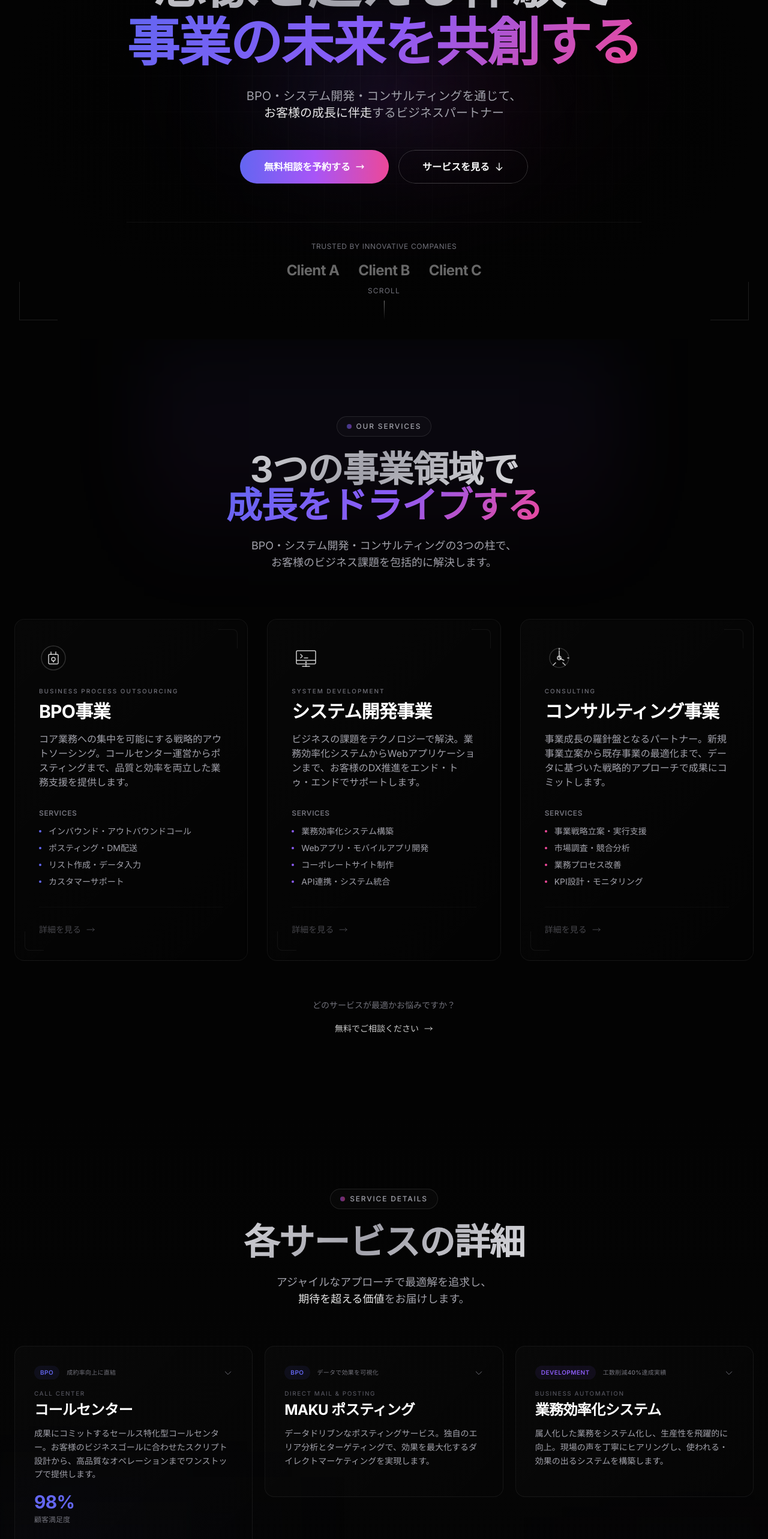
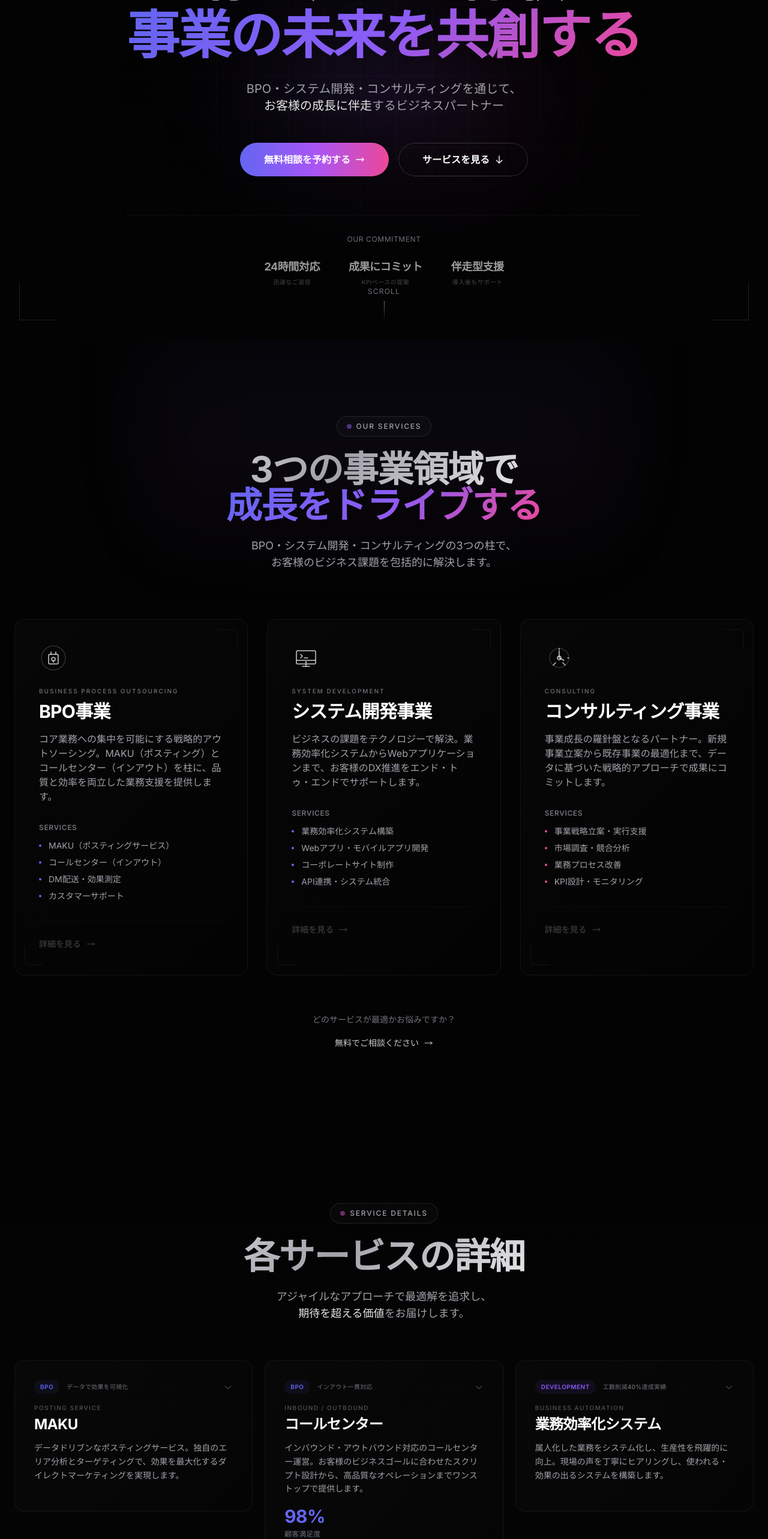
Before and after one commit to admin-unser/unsercorporatehp, a Next.js app: page / in a window 1280 px wide. Shown: the part 234-2800 px from the top of the page at 60% size. Built offline with nearby package versions, Linux system fonts and the light colour scheme.

Commit message:
詳細を見るリンクを有効化、Client A/B/CをOur Commitmentに変更

```diff
--- a/app/components/BusinessAreas/BusinessAreas.tsx
+++ b/app/components/BusinessAreas/BusinessAreas.tsx
@@ -55,8 +55,8 @@ const businessAreas: BusinessArea[] = [
     id: 'bpo',
     title: 'BPO事業',
     titleEn: 'Business Process Outsourcing',
-    description: 'コア業務への集中を可能にする戦略的アウトソーシング。コールセンター運営からポスティングまで、品質と効率を両立した業務支援を提供します。',
-    services: ['インバウンド・アウトバウンドコール', 'ポスティング・DM配送', 'リスト作成・データ入力', 'カスタマーサポート'],
+    description: 'コア業務への集中を可能にする戦略的アウトソーシング。MAKU（ポスティング）とコールセンター（インアウト）を柱に、品質と効率を両立した業務支援を提供します。',
+    services: ['MAKU（ポスティングサービス）', 'コールセンター（インアウト）', 'DM配送・効果測定', 'カスタマーサポート'],
     icon: <BpoIcon />,
     gradient: 'from-indigo-500/10 via-blue-500/5 to-transparent',
     accentColor: '#6366f1',
@@ -210,14 +210,15 @@ function BusinessCard({ area, index }: { area: BusinessArea; index: number }) {
           </div>
 
           {/* Learn More Link */}
-          <motion.div
-            className="mt-8 pt-6 border-t border-white/5"
+          <motion.a
+            href="#services-detail"
+            className="mt-8 pt-6 border-t border-white/5 block"
             initial={{ opacity: 0 }}
             animate={{ opacity: isHovered ? 1 : 0.6 }}
             transition={{ duration: 0.3 }}
           >
             <span
-              className="inline-flex items-center gap-2 text-sm font-medium transition-colors duration-300"
+              className="inline-flex items-center gap-2 text-sm font-medium transition-colors duration-300 cursor-pointer"
               style={{ color: isHovered ? area.accentColor : '#71717a' }}
             >
               詳細を見る
@@ -230,7 +231,7 @@ function BusinessCard({ area, index }: { area: BusinessArea; index: number }) {
                 <path strokeLinecap="round" strokeLinejoin="round" strokeWidth={1.5} d="M17 8l4 4m0 0l-4 4m4-4H3" />
               </svg>
             </span>
-          </motion.div>
+          </motion.a>
         </div>
 
         {/* Corner Decorations */}
--- a/app/components/Hero/Hero.tsx
+++ b/app/components/Hero/Hero.tsx
@@ -214,18 +214,27 @@ export default function Hero() {
           </motion.a>
         </motion.div>
 
-        {/* Trust Indicators */}
+        {/* Value Props */}
         <motion.div
           initial={{ opacity: 0 }}
           animate={{ opacity: 1 }}
           transition={{ duration: 1, delay: 1.2 }}
           className="mt-16 pt-8 border-t border-white/5"
         >
-          <p className="text-xs text-[#71717a] mb-4 tracking-wider uppercase">Trusted by innovative companies</p>
-          <div className="flex justify-center items-center gap-8 opacity-40">
-            <div className="text-2xl font-bold tracking-tight">Client A</div>
-            <div className="text-2xl font-bold tracking-tight">Client B</div>
-            <div className="text-2xl font-bold tracking-tight">Client C</div>
+          <p className="text-xs text-[#71717a] mb-6 tracking-wider uppercase">Our Commitment</p>
+          <div className="flex flex-wrap justify-center items-center gap-6 md:gap-12">
+            <a href="#services-detail" className="group flex flex-col items-center gap-1 hover:opacity-100 transition-opacity duration-300 opacity-60">
+              <span className="text-lg font-bold tracking-tight text-white group-hover:text-indigo-400 transition-colors">24時間対応</span>
+              <span className="text-[10px] text-[#71717a] tracking-wider">迅速なご返信</span>
+            </a>
+            <a href="#services-detail" className="group flex flex-col items-center gap-1 hover:opacity-100 transition-opacity duration-300 opacity-60">
+              <span className="text-lg font-bold tracking-tight text-white group-hover:text-purple-400 transition-colors">成果にコミット</span>
+              <span className="text-[10px] text-[#71717a] tracking-wider">KPIベースの提案</span>
+            </a>
+            <a href="#services-detail" className="group flex flex-col items-center gap-1 hover:opacity-100 transition-opacity duration-300 opacity-60">
+              <span className="text-lg font-bold tracking-tight text-white group-hover:text-pink-400 transition-colors">伴走型支援</span>
+              <span className="text-[10px] text-[#71717a] tracking-wider">導入後もサポート</span>
+            </a>
           </div>
         </motion.div>
       </motion.div>
--- a/app/components/ServicesDetail/ServicesDetail.tsx
+++ b/app/components/ServicesDetail/ServicesDetail.tsx
@@ -17,37 +17,37 @@ interface ServiceDetail {
 
 const serviceDetails: ServiceDetail[] = [
   {
+    id: 'maku-posting',
+    title: 'MAKU',
+    titleEn: 'Posting Service',
+    category: 'BPO',
+    categoryColor: '#6366f1',
+    description: 'データドリブンなポスティングサービス。独自のエリア分析とターゲティングで、効果を最大化するダイレクトマーケティングを実現します。',
+    features: [
+      '全国47都道府県対応のポスティング',
+      'GISを活用したエリア分析・ターゲティング',
+      '配布完了報告・GPS追跡による品質管理',
+      '効果測定レポート・PDCA支援',
+    ],
+    highlight: 'データで効果を可視化',
+  },
+  {
     id: 'call-center',
     title: 'コールセンター',
-    titleEn: 'Call Center',
+    titleEn: 'Inbound / Outbound',
     category: 'BPO',
     categoryColor: '#6366f1',
-    description: '成果にコミットするセールス特化型コールセンター。お客様のビジネスゴールに合わせたスクリプト設計から、高品質なオペレーションまでワンストップで提供します。',
+    description: 'インバウンド・アウトバウンド対応のコールセンター運営。お客様のビジネスゴールに合わせたスクリプト設計から、高品質なオペレーションまでワンストップで提供します。',
     features: [
-      'セールス特化の専門オペレーター',
-      'リアルタイムKPIモニタリング',
+      'インバウンド（受電）・アウトバウンド（架電）両対応',
+      'セールス・カスタマーサポート・問い合わせ対応',
       'CRM/SFAとのシームレス連携',
-      '24時間365日対応体制',
+      'リアルタイムKPIモニタリング・品質管理体制',
     ],
     stats: [
       { label: '顧客満足度', value: '98%' },
     ],
-    highlight: '成約率向上に直結',
-  },
-  {
-    id: 'posting',
-    title: 'MAKU ポスティング',
-    titleEn: 'Direct Mail & Posting',
-    category: 'BPO',
-    categoryColor: '#6366f1',
-    description: 'データドリブンなポスティングサービス。独自のエリア分析とターゲティングで、効果を最大化するダイレクトマーケティングを実現します。',
-    features: [
-      '全国47都道府県対応',
-      'GISを活用したエリア分析',
-      '配布完了報告・GPS追跡',
-      '効果測定レポート提供',
-    ],
-    highlight: 'データで効果を可視化',
+    highlight: 'インアウト一貫対応',
   },
   {
     id: 'system-development',
@@ -95,19 +95,34 @@ const serviceDetails: ServiceDetail[] = [
     highlight: 'パフォーマンスにこだわる',
   },
   {
-    id: 'consulting',
-    title: '戦略コンサルティング',
-    titleEn: 'Strategic Consulting',
+    id: 'consulting-strategy',
+    title: '事業戦略コンサルティング',
+    titleEn: 'Business Strategy',
     category: 'Consulting',
     categoryColor: '#ec4899',
     description: '事業成長の伴走者として。課題の本質を見極め、実行可能な戦略を共に策定。机上の空論ではなく、成果につながるソリューションを提供します。',
     features: [
       '事業戦略の策定・実行支援',
       '市場調査・競合分析',
-      'DX推進・業務改革',
+      '新規事業立案・実行プラン策定',
       'KPI設計・PDCAサイクル構築',
     ],
     highlight: '戦略から実行まで伴走',
+  },
+  {
+    id: 'consulting-dx',
+    title: 'DX・業務改革支援',
+    titleEn: 'Digital Transformation',
+    category: 'Consulting',
+    categoryColor: '#ec4899',
+    description: 'デジタル変革と業務改革を一気通貫で支援。現状分析から改善施策の実行まで、お客様の組織に寄り添いながら推進します。',
+    features: [
+      '業務プロセス分析・改善提案',
+      'DXロードマップ策定',
+      'システム導入・運用の伴走支援',
+      '組織・人材面の変革支援',
+    ],
+    highlight: '変革を現場から',
   },
 ];
 
```
